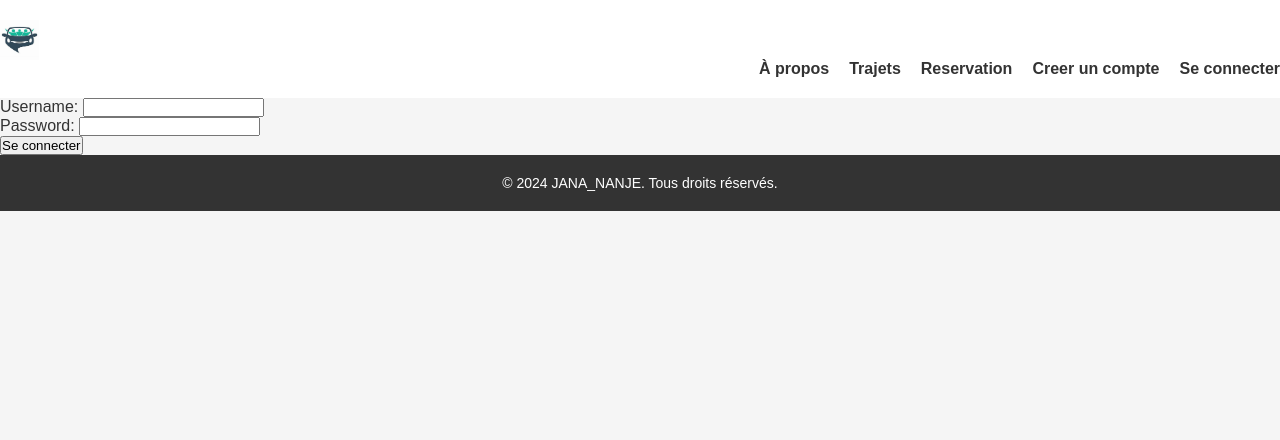
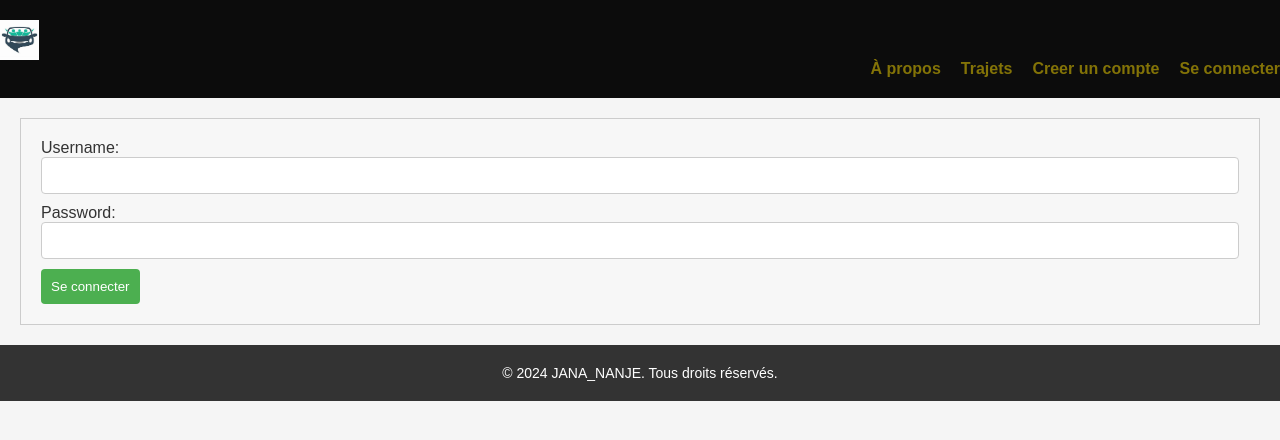
Before and after one commit to PetitGenie/covoiturage, a Django app: page /login/ in a window 1280 px wide. Shown: the top 440 px of the page. Run offline with Django 5.2, Linux system fonts and the light colour scheme.

Commit message:
third one

```diff
--- a/static/styles.css
+++ b/static/styles.css
@@ -20,7 +20,7 @@ body {
 
 /* Header */
 header {
-    background-color: #fff;
+    background-color: #0c0c0c;
     padding: 20px 0;
 }
 
@@ -42,7 +42,7 @@ header {
 
 .nav-links a {
     text-decoration: none;
-    color: #333;
+    color: #917f07e4;
     font-weight: bold;
 }
 
@@ -230,3 +230,32 @@ footer {
 footer p {
     font-size: 14px;
 }
+
+
+.login-form {
+
+    margin: 20px;
+    padding: 20px;
+    border: 1px solid #ccc;
+    background-color: #f7f7f7;
+}
+
+.login-form input[type="text"],
+.login-form input[type="password"] {
+
+    width: 100%;
+    padding: 10px;
+    margin-bottom: 10px;
+    border: 1px solid #ccc;
+    border-radius: 4px;
+}
+
+.login-form button[type="submit"] {
+
+    background-color: #4CAF50;
+    color: white;
+    padding: 10px;
+    border: none;
+    border-radius: 4px;
+    cursor: pointer;
+}
--- a/templates/index.html
+++ b/templates/index.html
@@ -16,12 +16,14 @@
             <ul class="nav-links">
                 <li><a href="/">À propos</a></li>
                 <li><a href='/trajet'>Trajets</a></li>
-                <li><a href="/reservation">Reservation</a></li>
+
 
                 {% if user.is_anonymous %}
+
                    <li><a href="/register">Creer un compte</a></li>
                    <li><a href="/login">Se connecter</a></li>
                 {% else %}
+                 <li><a href="/reservation">Reservation</a></li>
                  <li> {{ user.username | upper }}</li>
                  <li> <a href="/logout">Se deconnecter</a></li>
                 {% endif %}
--- a/templates/login.html
+++ b/templates/login.html
@@ -1,7 +1,7 @@
 {% extends 'index.html' %}
 {% block section %}
 
-<form action="{% url 'login' %}" method="post">
+<form action="{% url 'login' %}" method="post" class="login-form">
     {% csrf_token %}
     {% if erreur %}
         <p>{{ erreur }}</p>
```
Also changed, not shown: db.sqlite3.
